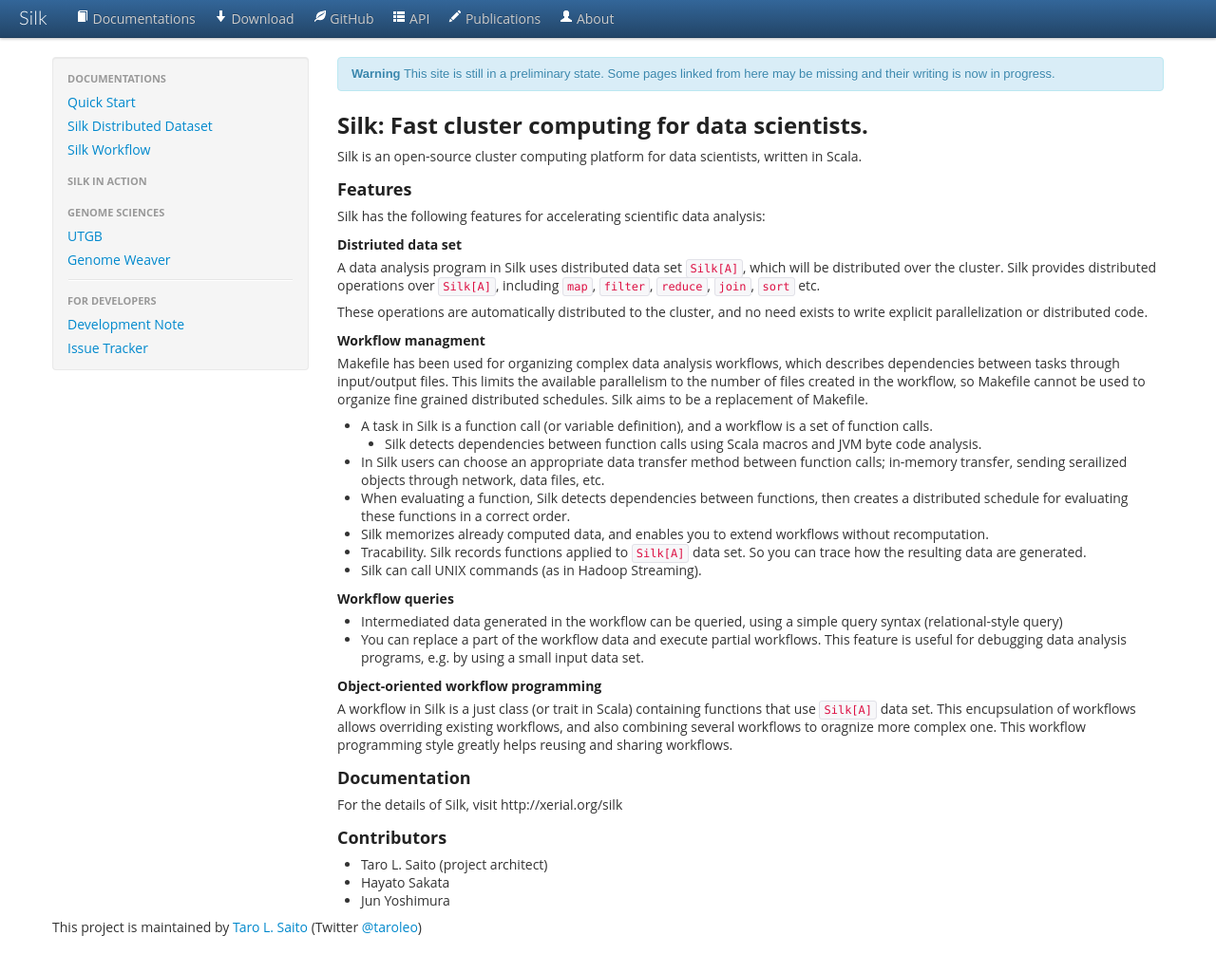
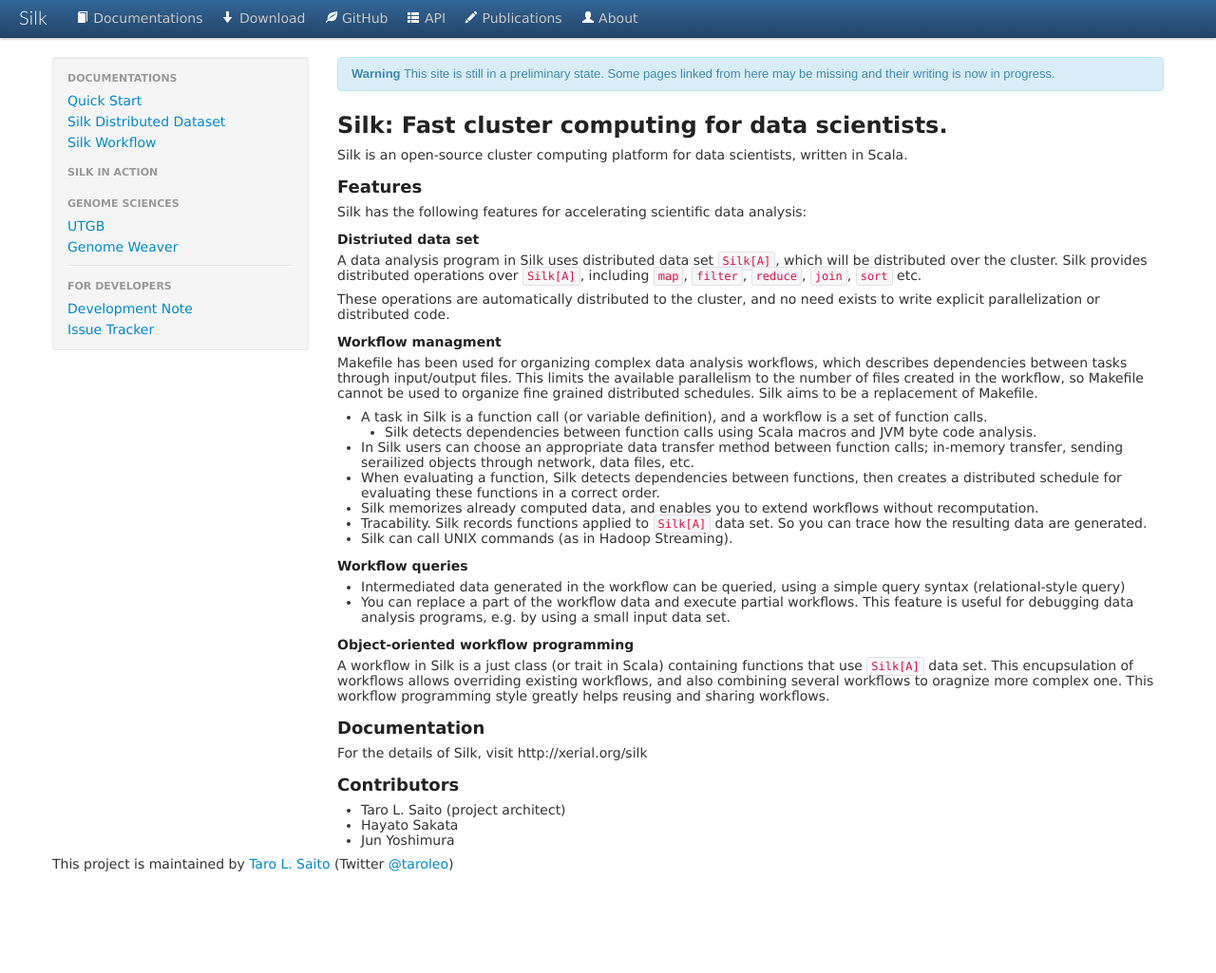
Before and after one commit to xerial/silk, a Jekyll site: the page built from index.md, in a window 1280 px wide and 1035 px high. Shown: the top 1025 px of the window at 95% size. Built offline with Jekyll 4.4.1, drawn with Linux system fonts in a browser that asks for light colours; Markdown is read by kramdown in place of the engine named in the settings.

Commit message:
Tweak favicon and font settigns

```diff
--- a/_includes/themes/twitter/default.html
+++ b/_includes/themes/twitter/default.html
@@ -37,8 +37,9 @@
 -->
 
     <!-- Le fav and touch icons -->
-  <!-- Update these with your own images
-    <link rel="shortcut icon" href="images/favicon.ico">
+  <!-- Update these with your own images -->
+    <link rel="shortcut icon" href="{{BASE_PATH}}/assets/favicon.ico">
+  <!--
     <link rel="apple-touch-icon" href="images/apple-touch-icon.png">
     <link rel="apple-touch-icon" sizes="72x72" href="images/apple-touch-icon-72x72.png">
     <link rel="apple-touch-icon" sizes="114x114" href="images/apple-touch-icon-114x114.png">
--- a/stylesheets/styles.css
+++ b/stylesheets/styles.css
@@ -2,17 +2,17 @@
 @import url(http://fonts.googleapis.com/css?family=Open+Sans)
 
 body {
- font:14px 'Open Sans', Verdana, Arial, Helvetica, sans-serif;
+ font: 14px 'Lucida Sans Unicode', Arial, 'Lucida Grande', Tahoma, Verdana, Helvetica, sans-serif;
  color:#000;
  font-weight:400;
 }
 
 p, a, li {
- font:14px 'Open Sans', "Helvetica Neue", Helvetica, Arial, sans-serif;
+ font: 14px 'Lucida Sans Unicode', Arial, 'Lucida Grande', Tahoma, Verdana, Helvetica, sans-serif;
 }
 
 h1, h2, h3, h4, h5, h6 {
-  font-family:'Open Sans', "Helvetica Neue", Helvetica, Arial, sans-serif;
+ font-family: 'Lucida Sans Unicode', Arial, 'Lucida Grande', Tahoma, Verdana, Helvetica, sans-serif;
   color:#222;
   margin:12px 0 5px;
 }
```
